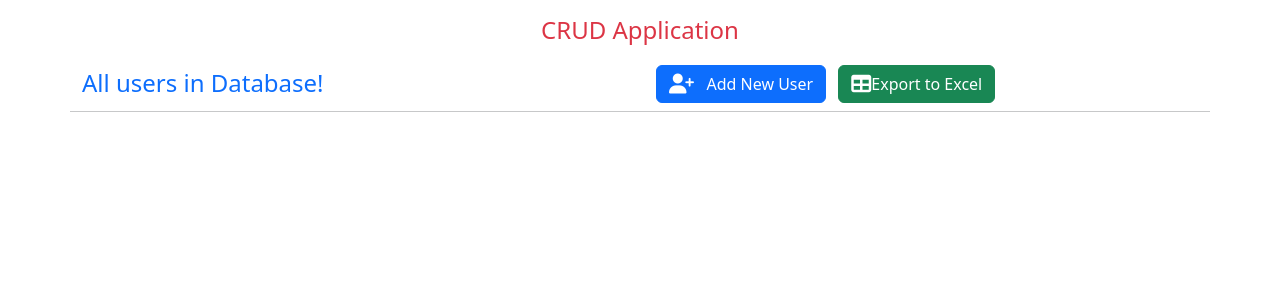
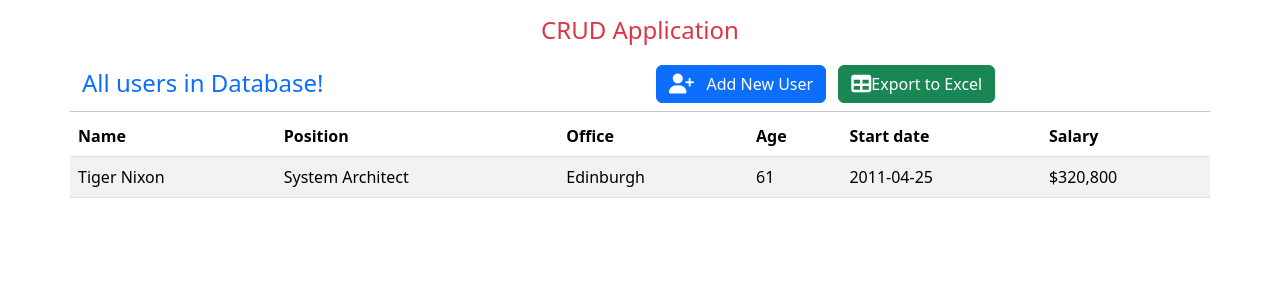
Before and after one commit to Mahabubmon/crud, a PHP site: page / in a window 1280 px wide. Shown: the part 56-356 px from the top of the page. Run offline with PHP 8.4, Linux system fonts and the light colour scheme; some libraries are stand-ins or nearby versions.

Commit message:
data table

```diff
--- a/index.php
+++ b/index.php
@@ -70,6 +70,32 @@
     </div>
   </div>
 
+  <div class="container">
+    <div class="row">
+      <table id="example" class="table table-striped" style="width:100%">
+        <thead>
+          <tr>
+            <th>Name</th>
+            <th>Position</th>
+            <th>Office</th>
+            <th>Age</th>
+            <th>Start date</th>
+            <th>Salary</th>
+          </tr>
+        </thead>
+        <tbody>
+          <tr>
+            <td>Tiger Nixon</td>
+            <td>System Architect</td>
+            <td>Edinburgh</td>
+            <td>61</td>
+            <td>2011-04-25</td>
+            <td>$320,800</td>
+          </tr>
+        </tbody>
+      </table>
+    </div>
+  </div>
   <!-- Add New user  Modal -->
   <div class="modal fade" id="addModal">
     <div class="modal-dialog modal-dialog-centered">
```
